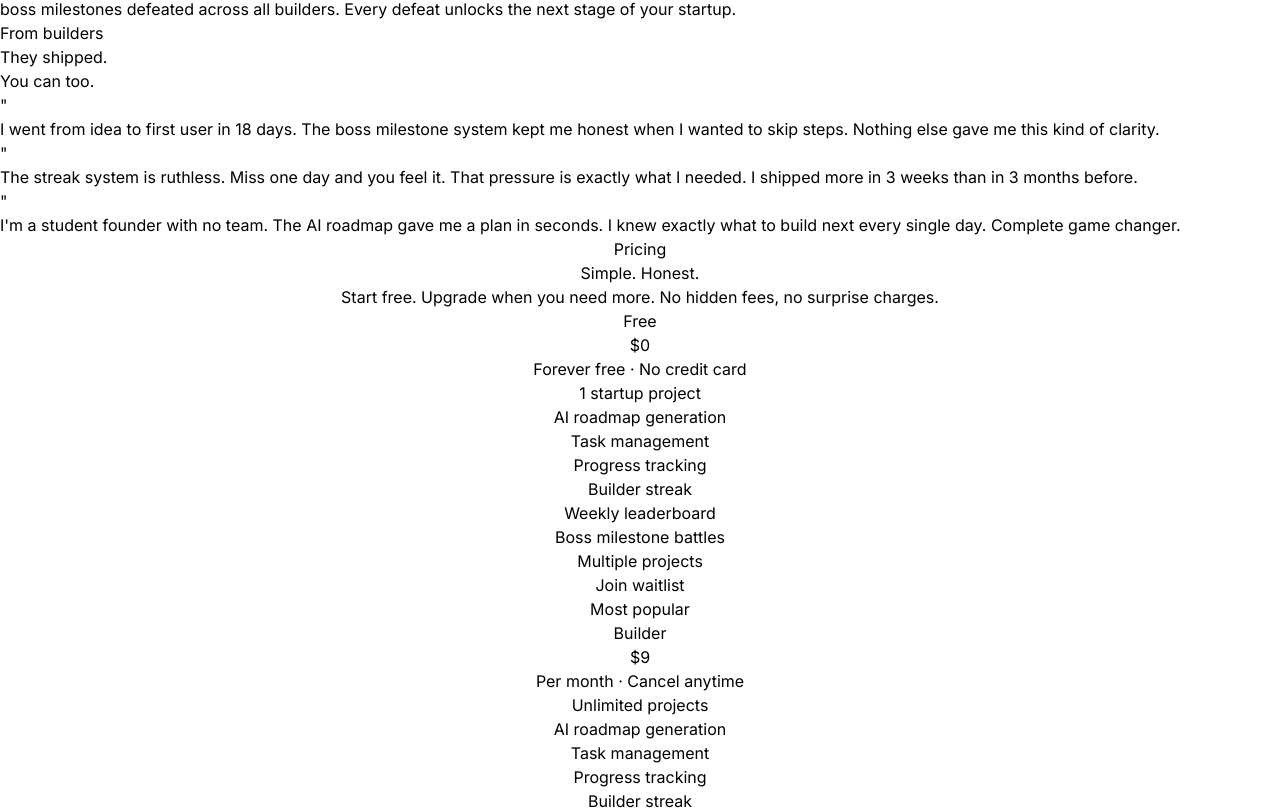
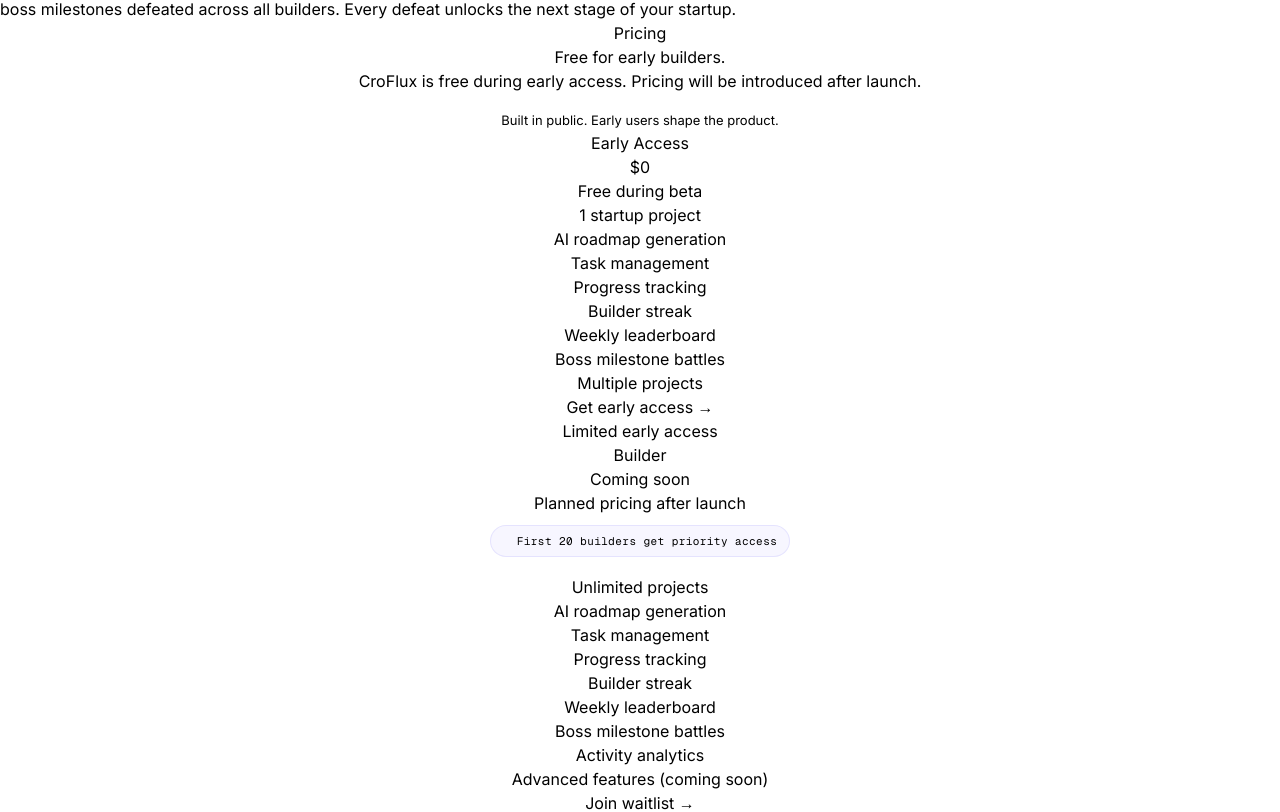
Before and after one commit to croovi-org/croflux, a Next.js app: page / in a window 1280 px wide. Shown: the part 9657-10469 px from the top of the page. Built offline with nearby package versions, Linux system fonts and the light colour scheme.

Commit message:
fix: feature cards

```diff
--- a/src/app/globals.css
+++ b/src/app/globals.css
@@ -973,10 +973,19 @@
 
 .pv-pill,
 .feat-badge {
+  display: inline-flex;
+  align-items: center;
+  justify-content: center;
+  min-height: 28px;
   border-radius: 4px;
-  font-size: 10px;
-  padding: 2px 6px;
+  font-size: 11px;
+  line-height: 1;
+  padding: 6px 12px;
   font-family: var(--mono);
+  letter-spacing: 0.02em;
+  white-space: nowrap;
+  font-weight: 500;
+  opacity: 1;
 }
 
 .pv-pill.done {
@@ -2096,13 +2105,15 @@
 }
 
 .feat-badge.purple {
-  background: var(--purple-dim);
-  color: var(--purple2);
-  border: 1px solid var(--purple-mid);
+  background: rgba(124, 111, 247, 0.14);
+  color: #b8b0ff;
+  border: 1px solid rgba(124, 111, 247, 0.34);
+  box-shadow: inset 0 0 0 1px rgba(157, 152, 255, 0.06);
+  text-shadow: 0 0 0 currentColor;
 }
 
 .feat-preview {
-  margin-top: 14px;
+  margin-top: 22px;
   padding: 12px;
   background: var(--bg);
   border: 1px solid var(--border);
@@ -2233,6 +2244,7 @@
 }
 
 .msg-preview {
+  margin-top: 26px;
   padding: 12px;
   background: var(--purple-dim);
   border: 1px solid var(--purple-mid);
--- a/src/features/marketing/components/LandingPage.tsx
+++ b/src/features/marketing/components/LandingPage.tsx
@@ -1342,57 +1342,31 @@
         </div>
       </div>
 
-      <section className="section reveal">
-        <div className="section-eyebrow">From builders</div>
-        <h2 className="section-h">
-          They shipped.
-          <br />
-          You <span className="purple">can too.</span>
-        </h2>
-        <div className="testi-grid">
-          <div className="testi-card">
-            <div className="testi-quote">&quot;</div>
-            <p className="testi-text">
-              I went from idea to first user in 18 days. The boss milestone
-              system kept me honest when I wanted to skip steps. Nothing else
-              gave me this kind of clarity.
-            </p>
-          </div>
-          <div className="testi-card">
-            <div className="testi-quote">&quot;</div>
-            <p className="testi-text">
-              The streak system is ruthless. Miss one day and you feel it. That
-              pressure is exactly what I needed. I shipped more in 3 weeks than
-              in 3 months before.
-            </p>
-          </div>
-          <div className="testi-card">
-            <div className="testi-quote">&quot;</div>
-            <p className="testi-text">
-              I&apos;m a student founder with no team. The AI roadmap gave me a
-              plan in seconds. I knew exactly what to build next every single
-              day. Complete game changer.
-            </p>
-          </div>
-        </div>
-      </section>
-
       <section className="section reveal" id="pricing" style={{ textAlign: "center" }}>
         <div className="section-eyebrow" style={{ justifyContent: "center" }}>
           Pricing
         </div>
         <h2 className="section-h">
-          Simple. <span className="purple">Honest.</span>
+          Free for <span className="purple">early builders.</span>
         </h2>
         <p className="section-sub" style={{ margin: "0 auto" }}>
-          Start free. Upgrade when you need more. No hidden fees, no surprise
-          charges.
+          CroFlux is free during early access. Pricing will be introduced after
+          launch.
+        </p>
+        <p
+          style={{
+            margin: "18px auto 0",
+            color: "var(--text3)",
+            fontSize: 13,
+          }}
+        >
+          Built in public. Early users shape the product.
         </p>
         <div className="pricing-grid">
           <div className="price-card">
-            <div className="price-tier">Free</div>
+            <div className="price-tier">Early Access</div>
             <div className="price-amount">$0</div>
-            <div className="price-period">Forever free · No credit card</div>
+            <div className="price-period">Free during beta</div>
             <ul className="price-feats">
               <li className="price-feat">1 startup project</li>
               <li className="price-feat">AI roadmap generation</li>
@@ -1404,16 +1378,44 @@
               <li className="price-feat no">Multiple projects</li>
             </ul>
             <Link href={waitlistHref} className="btn-plan-ghost">
-              Join waitlist
+              Get early access →
             </Link>
           </div>
           <div className="price-card featured">
-            <div className="price-badge-tag">Most popular</div>
+            <div className="price-badge-tag">Limited early access</div>
             <div className="price-tier">Builder</div>
             <div className="price-amount" style={{ color: "var(--purple2)" }}>
-              $9
-            </div>
-            <div className="price-period">Per month · Cancel anytime</div>
+              Coming soon
+            </div>
+            <div className="price-period">Planned pricing after launch</div>
+            <div
+              style={{
+                marginTop: 10,
+                marginBottom: 18,
+                display: "inline-flex",
+                alignItems: "center",
+                gap: 8,
+                padding: "7px 12px",
+                borderRadius: 999,
+                background: "rgba(124, 111, 247, 0.06)",
+                border: "1px solid rgba(124, 111, 247, 0.14)",
+                color: "var(--text3)",
+                fontSize: 11,
+                fontFamily: "var(--mono)",
+                letterSpacing: "0.04em",
+              }}
+            >
+              <span
+                style={{
+                  width: 6,
+                  height: 6,
+                  borderRadius: "999px",
+                  background: "var(--purple2)",
+                  flexShrink: 0,
+                }}
+              />
+              First 20 builders get priority access
+            </div>
             <ul className="price-feats">
               <li className="price-feat">Unlimited projects</li>
               <li className="price-feat">AI roadmap generation</li>
@@ -1423,6 +1425,7 @@
               <li className="price-feat">Weekly leaderboard</li>
               <li className="price-feat">Boss milestone battles</li>
               <li className="price-feat">Activity analytics</li>
+              <li className="price-feat">Advanced features (coming soon)</li>
             </ul>
             <Link href={waitlistHref} className="btn-plan-primary">
               Join waitlist →
```
